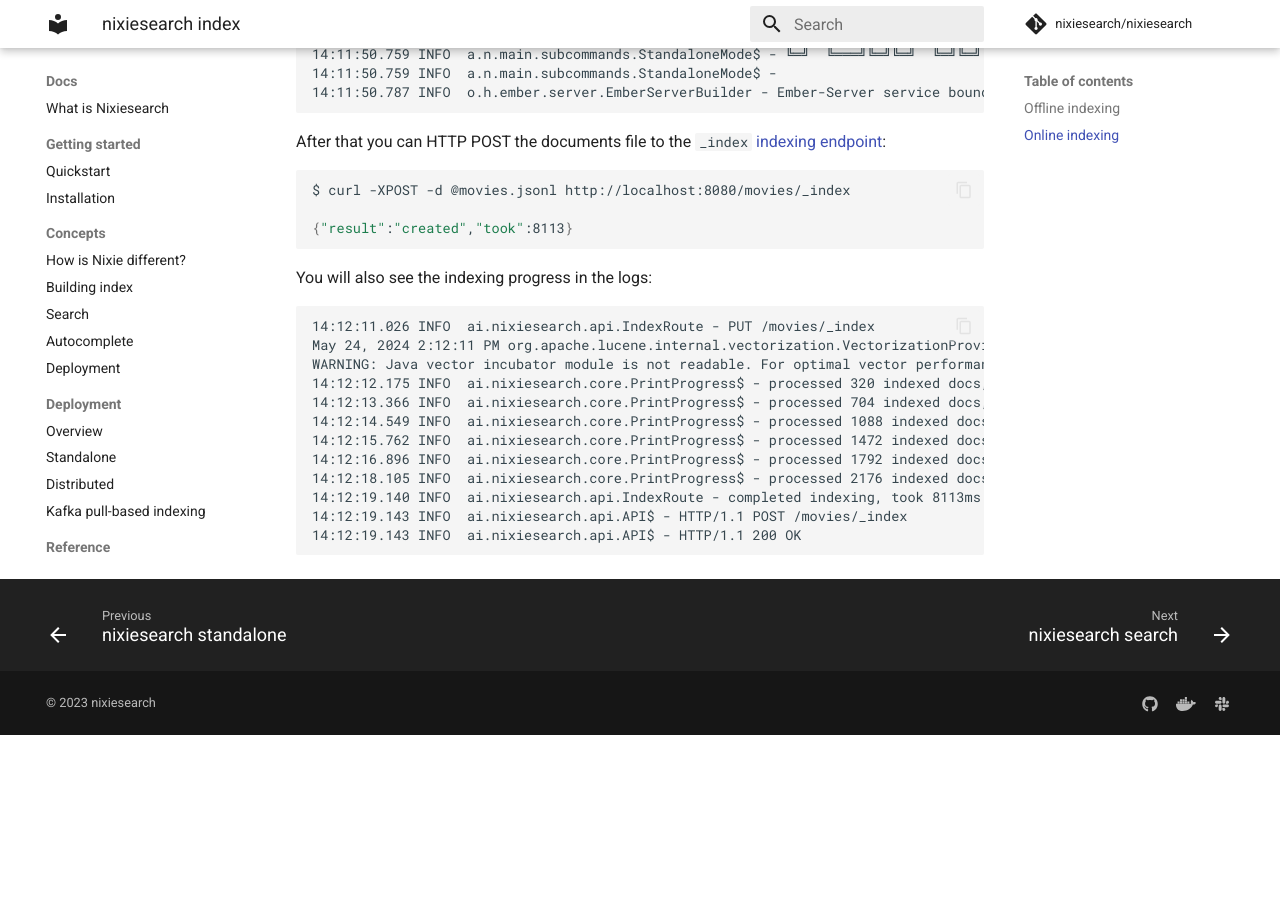
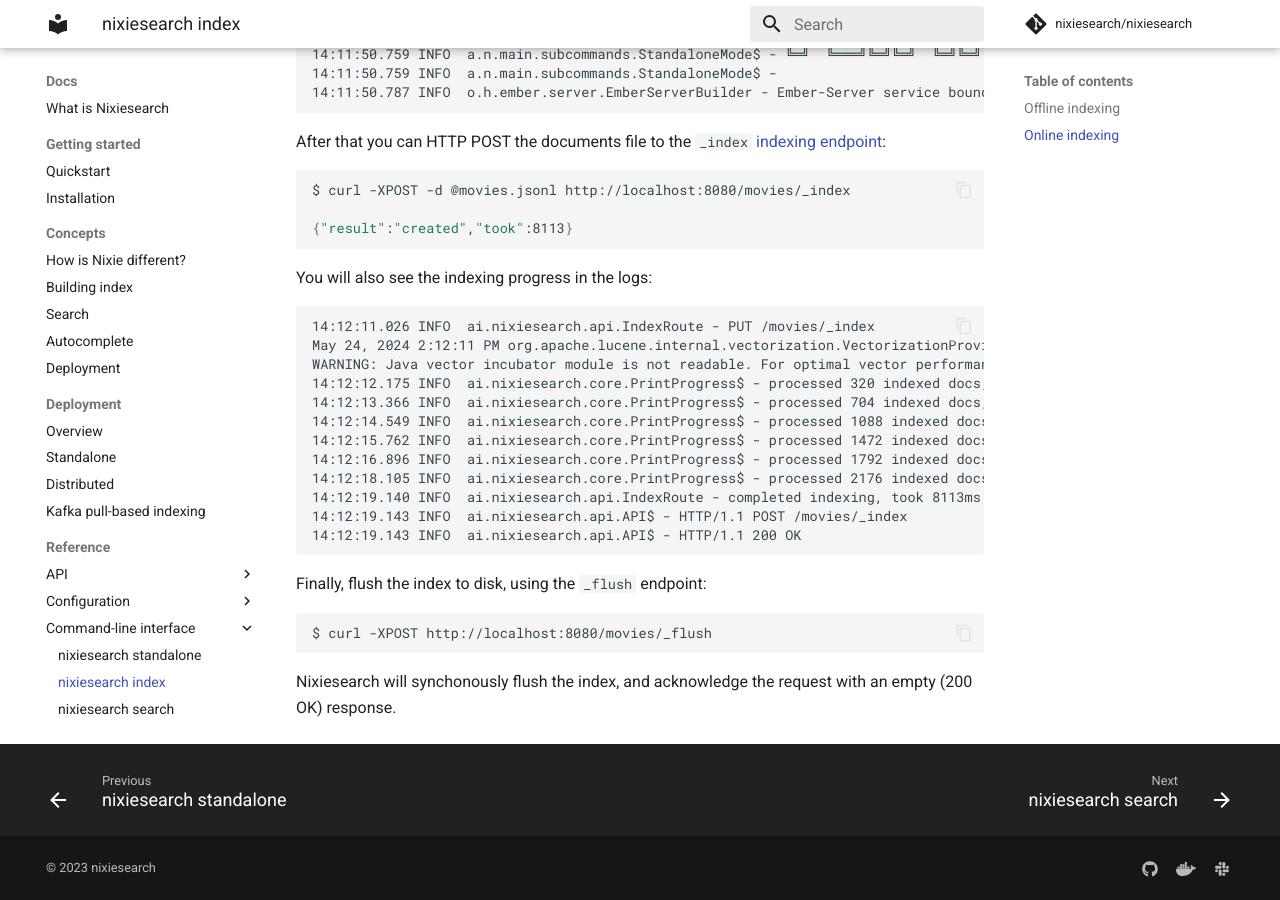
Before and after one commit to nixiesearch/nixiesearch, an MkDocs documentation site: the page built from docs/docs/reference/cli/index.md, in a window 1280 px wide and 900 px high, scrolled down 3686 px. Built offline with MkDocs 1.6.1 and Material for MkDocs 9.7.7, drawn with Linux system fonts in a browser that asks for light colours; comment, search, counter and statistics services are not loaded; before the commit the page ends 4421 px from its top, so only the background shows below that.

Commit message:
Document flushing
Document requirement to flush the index after indexing documents.

````diff
--- a/docs/docs/reference/cli/index.md
+++ b/docs/docs/reference/cli/index.md
@@ -199,3 +199,11 @@
 14:12:19.143 INFO  ai.nixiesearch.api.API$ - HTTP/1.1 POST /movies/_index
 14:12:19.143 INFO  ai.nixiesearch.api.API$ - HTTP/1.1 200 OK
 ```
+
+Finally, flush the index to disk, using the `_flush` endpoint:
+
+```shell
+$ curl -XPOST http://localhost:8080/movies/_flush
+```
+
+Nixiesearch will synchonously flush the index, and acknowledge the request with an empty (200 OK) response.
````
